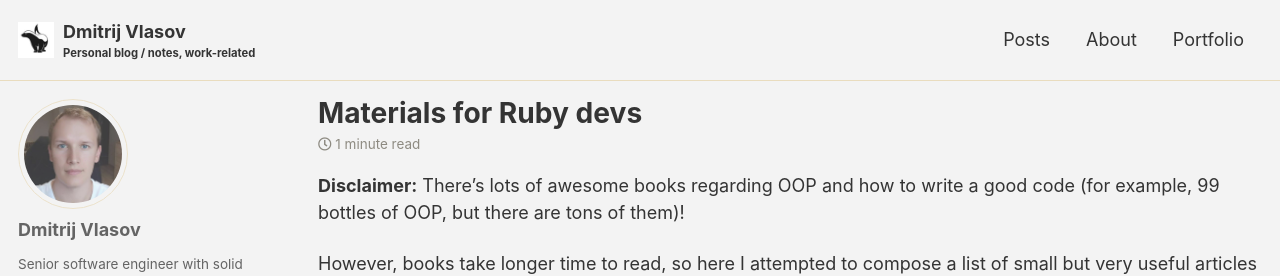
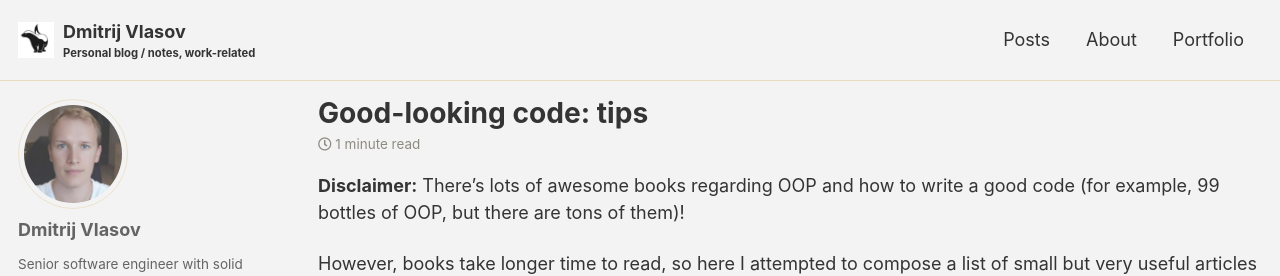
Before and after one commit to BrVer/brver.github.io, a Jekyll site: the page built from _posts/2021-04-16-good-looking-code-tips.md, in a window 1280 px wide and 900 px high. Shown: the top 276 px of the window. Built offline with Jekyll 4.4.1, drawn with Linux system fonts in a browser that asks for light colours; cached includes are drawn as plain includes.

Commit message:
small renaming

```diff
--- a/_posts/2021-04-16-materials-for-ruby-devs.md
+++ b/_posts/2021-04-16-good-looking-code-tips.md
@@ -1,6 +1,6 @@
 ---
 layout: single
-title:  "Materials for Ruby devs"
+title:  "Good-looking code: tips"
 date:   2021-04-16 16:55:24 +0200
 tags: ruby OOP
 excerpt: list of good small articles helping to quickly improve the code quality
```
